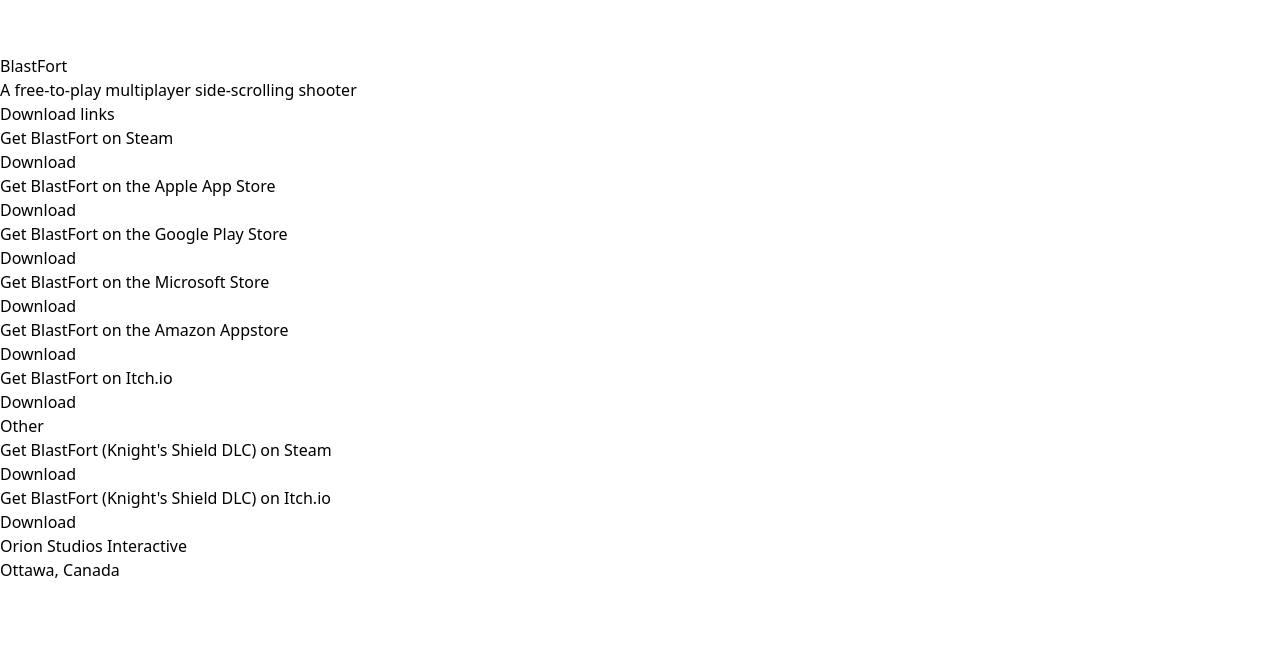
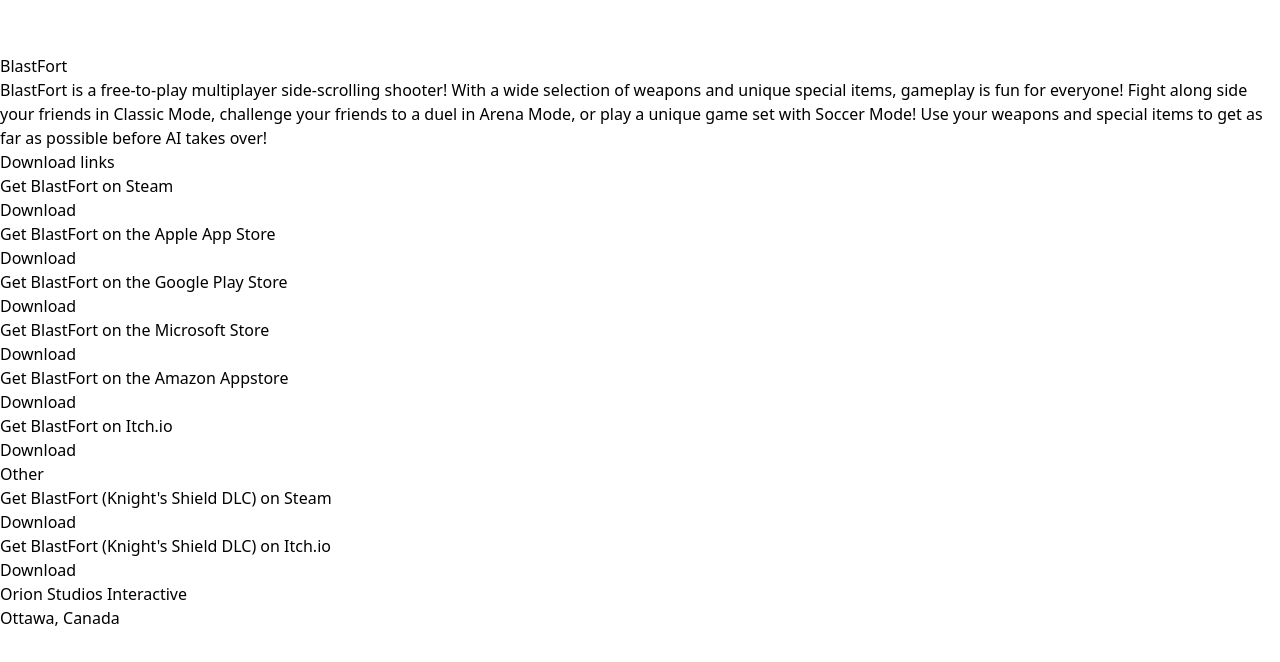
Before and after one commit to orion-studio-ca/orion-studio-ca.github.io, a React (Vite) app: page /games/blastfort in a window 1280 px wide. Shown: the part 9525-10187 px from the top of the page. Built offline with nearby package versions, Linux system fonts and the light colour scheme.

Commit message:
Added optional long desc

```diff
--- a/src/components/GameInfo.jsx
+++ b/src/components/GameInfo.jsx
@@ -40,7 +40,7 @@
 
             <h3 className="text-white px-[1rem] text-3xl sm:text-4xl font-bold" >{curGame.name}</h3>
 
-            <p className="h-[5rem] px-[1rem] text-white font-light leading-4 pt-[1rem]" >{curGame.description}</p>
+            <p className="px-[1rem] text-white font-light leading-4 pt-[1rem] mb-5" >{curGame.full || curGame.description}</p>
             <h3 className="text-white px-[1rem] mb-[1rem] text-2xl sm:text-3xl font-semibold" >Download links</h3>
             {curGame.platforms.filter(platform => (!platform.info)).map((platform, i) => (
               <div key={i}>
--- a/src/data.js
+++ b/src/data.js
@@ -70,6 +70,7 @@
     {
         name: "BlastFort",
         description: "A free-to-play multiplayer side-scrolling shooter",
+        full: "BlastFort is a free-to-play multiplayer side-scrolling shooter! With a wide selection of weapons and unique special items, gameplay is fun for everyone! Fight along side your friends in Classic Mode, challenge your friends to a duel in Arena Mode, or play a unique game set with Soccer Mode! Use your weapons and special items to get as far as possible before AI takes over!",
         img: "display_bf.webp",
         url: "blastfort",
         platforms: [{
@@ -129,6 +130,7 @@
     {
         name: "Holy Roller",
         description: "A stupid game made by a stupid person.",
+        full: "Roll a random number from 1 to 1000. Roll a 1000 to win. There are 1000 achievements. Get all of them for 100% completion. Speed run the game and try to beat your friends.",
         img: "display_holyroller.webp",
         url: "holy-roller",
         platforms: [{
@@ -153,6 +155,7 @@
     {
         name: "Wordt",
         description: "A word-guessing puzzle game, where you get 6 tries to correctly guess the 5 letter word",
+        full: "Wordt is a word-guessing puzzle game, where you get 6 tries to correctly guess the 5 letter word! A new word is released every hour, for you to guess!",
         img: "display_wordt.webp",
         url: "wordt",
         platforms: [{
@@ -177,6 +180,7 @@
     {
         name: "Tulaan",
         description: "Conquer Eurasia and rule the world in the late Medieval Era as the Mongols, Nizaris, Seljuqs, Abbasids, or Crusaders.",
+        full: "A board-game style war and strategy game. Based on 10-14th century interactions between Mongols, Nizaris, Seljuqs, Abbasids, and Crusaders.",
         img: "display_tulaan.webp",
         url: "tulaan",
         platforms: [{
@@ -191,6 +195,7 @@
     {
         name: "The Main in The Chair",
         description: "Give directions to your field agents to infiltrate enemies. Ensure mission success.",
+        full: "You take the position of the man in the chair. You are responsible for watching over your spies to make sure that the mission succeeds (be it stealing the intelligence or taking the black money or killing all the enemies). You can only control one of your spies at a time and the spies may get bored if you don’t command them which will cause them to start doing things on their own, or they may get too fed up with your commands which will cause them to rebel. Keep your men calm and tell them to interact with their surroundings to complete the objective.",
         img: "display_tmic.webp",
         url: "tmic",
         platforms: [{
@@ -206,6 +211,7 @@
     {
         name: "The Twins",
         description: "In the midst of a war, two brothers with special abilities to join together into one or to share resources are recruited to get vital intel from the enemy.",
+        full: "In the midst of a war, two brothers with special abilities to join together into one or to share resources are recruited to get vital intel from the enemy. Solve challenges with a connection with another character.",
         img: "display_twins.webp",
         url: "thetwins",
         platforms: [{
@@ -221,6 +227,7 @@
     {
         name: "SideQuest",
         description: "A great hero and adventure travels across the kingdom in hopes of completing his ultimate quest... ...but that's not you.",
+        full: "A great hero and adventure travels across the kingdom in hopes of completing his ultimate quest... ...but that's not you. You're a humble NPC quest giver. But you had one side mission to give. And the player did that. Time to cause chaos so the player has more stuff to do.",
         img: "display_sidequest.webp",
         url: "sidequest",
         platforms: [{
```
